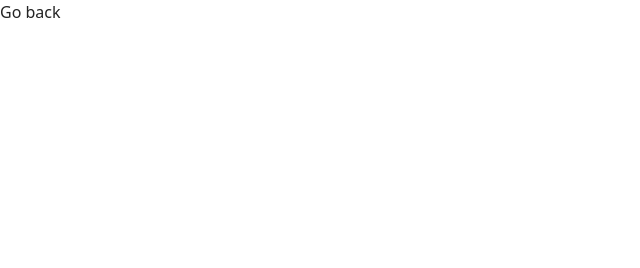
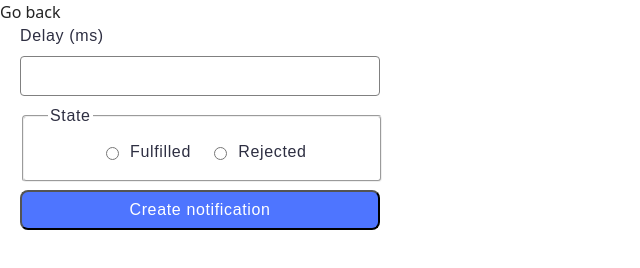
Before and after one commit to dfostakovskyi/goit-js-hw-10, a website built with Vite: page src/2-snackbar.html in a window 1280 px wide. Shown: the whole page, without its empty margins (0-640 px from the left). Built offline with nearby package versions, Linux system fonts and the light colour scheme.

Commit message:
27.10.24.17-08

```diff
--- a/src/2-snackbar.html
+++ b/src/2-snackbar.html
@@ -11,7 +11,28 @@
     <header>
       <a href="./index.html">Go back</a>
     </header>
-    <main></main>
+    <main>
+      <form class="form">
+        <label>
+          Delay (ms)
+          <input type="number" name="delay" required />
+        </label>
+
+        <fieldset>
+          <legend>State</legend>
+          <label>
+            <input type="radio" name="state" value="fulfilled" required />
+            Fulfilled
+          </label>
+          <label>
+            <input type="radio" name="state" value="rejected" required />
+            Rejected
+          </label>
+        </fieldset>
+
+        <button type="submit">Create notification</button>
+      </form>
+    </main>
     <script type="module" src="./js/2-snackbar.js"></script>
   </body>
 </html>
--- a/src/css/styles.css
+++ b/src/css/styles.css
@@ -110,3 +110,104 @@ button[type='button']:hover {
   line-height: 1.5;
   color: #2e2f42;
 }
+
+.form {
+  display: flex;
+  align-items: flex-start;
+  justify-content: flex-start;
+  flex-direction: column;
+  gap: 8px;
+  width: 360px;
+  height: 230px;
+  margin-left: 20px;
+}
+label {
+  display: flex;
+  align-items: flex-start;
+  justify-content: flex-start;
+  flex-direction: column;
+  gap: 8px;
+  height: 72px;
+  font-family: 'Montserrat', sans-serif;
+  font-weight: 400;
+  font-size: 16px;
+  line-height: 1.5;
+  letter-spacing: 0.04em;
+  color: #2e2f42;
+}
+label input[type='number'] {
+  border: 1px solid #808080;
+  border-radius: 4px;
+  width: 360px;
+  height: 40px;
+  padding: 0;
+  padding-left: 20px;
+  font-family: 'Montserrat', sans-serif;
+  font-weight: 400;
+  font-size: 16px;
+
+  /* line-height: 24px; */
+  line-height: 1.5;
+  letter-spacing: 0.04em;
+  color: #2e2f42;
+  box-sizing: border-box;
+}
+
+label input[type='number']:hover {
+  border: 1px solid #000;
+}
+
+label input[type='number']:focus {
+  border: 1px solid #4e75ff;
+  outline: none;
+}
+
+fieldset {
+  width: 360px;
+  height: 78px;
+  border-radius: 4px;
+  stroke-width: 1px;
+  stroke: #808080;
+  font-family: 'Montserrat', sans-serif;
+  font-weight: 400;
+  font-size: 16px;
+  line-height: 1.5;
+  letter-spacing: 0.04em;
+  color: #2e2f42;
+  display: flex;
+  align-items: center;
+  justify-content: center;
+  flex-direction: row;
+  padding: 8px 24px 8px 24px;
+  gap: 8px;
+  box-sizing: border-box;
+}
+
+fieldset label {
+  width: 104px;
+  height: 32px;
+  display: flex;
+  align-items: center;
+  justify-content: center;
+  flex-direction: row;
+  gap: 8px;
+}
+
+.form button[type='submit'] {
+  display: flex;
+  align-items: center;
+  justify-content: center;
+  flex-direction: row;
+  gap: 10px;
+  border-radius: 8px;
+  padding: 8px 16px;
+  width: 360px;
+  height: 40px;
+  background-color: #4e75ff;
+  font-family: 'Montserrat', sans-serif;
+  font-weight: 500;
+  font-size: 16px;
+  line-height: 1.5;
+  letter-spacing: 0.04em;
+  color: #fff;
+}
--- a/src/js/2-snackbar.js
+++ b/src/js/2-snackbar.js
@@ -0,0 +1,55 @@
+import iziToast from "izitoast";
+import "izitoast/dist/css/iziToast.min.css";
+
+const refs = {
+  delayField: document.querySelector('input[name="delay"]'),
+  stateRadioButtons: document.querySelectorAll('input[name="state"]'),
+  buttonEl: document.querySelector('button[type="submit"]'),
+};
+
+refs.buttonEl.addEventListener('click', onBtnClick);
+
+function onBtnClick(e) {
+  e.preventDefault();
+
+  const { delayField, stateRadioButtons } = refs;
+  const selectedState = Array.from(stateRadioButtons).find(radio => radio.checked)?.value;
+
+  if (!delayField.value || !selectedState) {
+    iziToast.error({
+      title: 'Error',
+      message: 'All fields must be filled in!',
+    });
+    return;
+  }
+
+  const delay = +delayField.value;
+
+  createPromise(selectedState, delay)
+    .then(({ state, delay }) => {
+      iziToast.success({
+        title: 'Success',
+        message: `Fulfilled promise in ${delay}ms`,
+      });
+      console.log(`Fulfilled promise in ${delay}ms`);
+    })
+    .catch(({ state, delay }) => {
+      iziToast.error({
+        title: 'Error',
+        message: `Rejected promise in ${delay}ms`,
+      });
+      console.log(`Rejected promise in ${delay}ms`);
+    });
+}
+
+function createPromise(state, delay) {
+  return new Promise((resolve, reject) => {
+    setTimeout(() => {
+      if (state === 'fulfilled') {
+        resolve({ state, delay });
+      } else {
+        reject({ state, delay });
+      }
+    }, delay);
+  });
+}
```
Also changed, not shown: src/index.html (+1 -1 lines).
